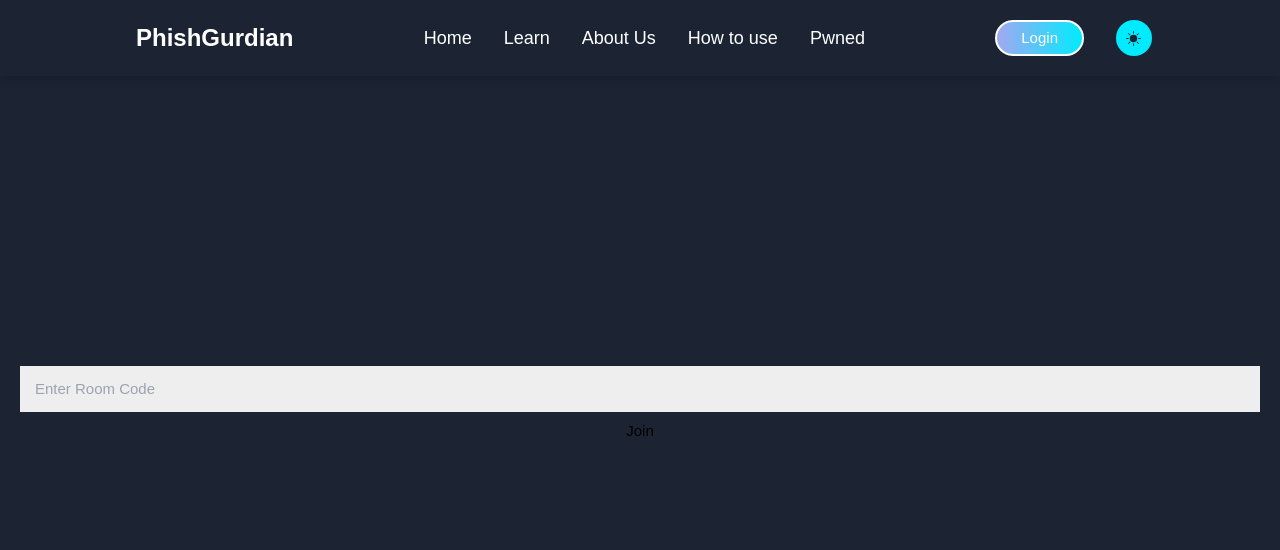
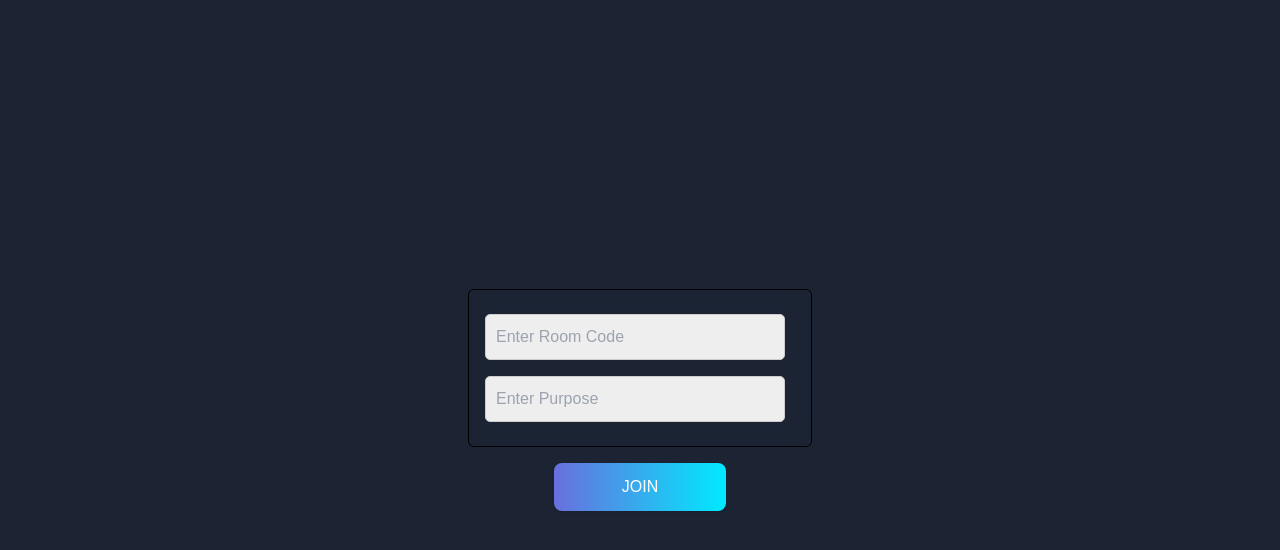
Before and after one commit to Dhruvnet/ChatCircle-Group-Discussion-Platform, a React (Create React App) app: page /dashboard in a window 1280 px wide. Shown: the top 550 px of the page. Built offline with nearby package versions, Linux system fonts and the light colour scheme.

Commit message:
Add files via upload

```diff
--- a/src/App.js
+++ b/src/App.js
@@ -1,11 +1,10 @@
-// App.js
 import React from 'react';
 import { BrowserRouter as Router, Route, Routes } from 'react-router-dom';
-import Navbar from './components/Navbar';
 import Subscription from './components/Subscription';
 import Login from './components/login';
 import { AuthProvider } from './components/AuthContext';
 import RoomPage from './components/room';
+import Notes from './components/notes/notes';
 
 export default function App() {
   return (
@@ -16,11 +15,11 @@ export default function App() {
             <Login />
           } />
           <Route path="/dashboard" element={
-            <>
-              <Navbar />
               <Subscription />
-            </>
-
+          }
+           />
+           <Route path="/notes" element={
+              <Notes />
           }
            />
           <Route path="/room/:roomId" element={<RoomPage />} />
--- a/src/components/Subscription.jsx
+++ b/src/components/Subscription.jsx
@@ -1,25 +1,58 @@
 import React, { useState, useCallback } from 'react';
-import { FaCheck } from 'react-icons/fa';
-import {useNavigate} from 'react-router-dom'
+import { useNavigate } from 'react-router-dom';
+import Button from "../layouts/Button";
 
 const Subscription = () => {
-  const [value, setValue] = useState();
+  const [value, setValue] = useState('');
+  const [purpose, setPurpose] = useState('');
+  const [error, setError] = useState('');
 
   const navigate = useNavigate();
 
   const handleJoinRoom = useCallback(() => {
+    if (value && purpose) {
       navigate(`/room/${value}`);
-  }, [navigate, value]);
+    } else {
+      setError('Both fields are required');
+    }
+  }, [navigate, value, purpose]);
 
   return (
     <div>
-      <section className="p-5 lg:flex lg:flex-col items-center justify-center lg:h-screen bg-black dark:bg-white">
-        <input value={value}
-        onChange={e => setValue(e.target.value)}
-        type="text"
-        placeholder="Enter Room Code"/>
-        <button onClick={handleJoinRoom}>Join</button>
-      </section>
+      <div className="h-full w-full bg-black dark:bg-[#f6f5f7] flex justify-center items-center flex-col">
+        <section className="p-5 lg:flex lg:flex-col items-center justify-center lg:h-screen bg-black dark:bg-white">
+          <div className="bg-blue-900 rounded-md bg-clip-padding backdrop-filter backdrop-blur-md bg-opacity-50 border border-gray-100 p-4 mb-4">
+            <div>
+              <input
+                value={value}
+                onChange={(e) => setValue(e.target.value)}
+                type="text"
+                placeholder="Enter Room Code"
+                className="w-1/4 p-2 border border-black rounded mb-2"
+                required
+              />
+            </div>
+            <div>
+              <input
+                value={purpose}
+                onChange={(e) => setPurpose(e.target.value)}
+                type="text"
+                placeholder="Enter Purpose"
+                className="w-3/4 p-2 border border-black rounded mb-2"
+                required
+              />
+            </div>
+            {error && <p className="text-red-500">{error}</p>}
+          </div>
+
+          <button className="linear-gradient btn text-white dark:text-black py-3 w-3/6 rounded-lg shadow uppercase cursor-pointer border-2 hover:border-2"
+            onClick={handleJoinRoom}
+          >
+            Join
+          </button>
+        </section>
+      </div>
+
     </div>
   );
 };
--- /dev/null
+++ b/src/components/notes/notes.css
@@ -0,0 +1,74 @@
+.App {
+  text-align: center;
+  padding: 20px;
+}
+
+h1 {
+  margin-bottom: 20px;
+}
+
+form {
+  margin-bottom: 20px;
+}
+
+input[type='text'] {
+  width: 300px;
+  padding: 10px;
+  margin-right: 10px;
+  border-radius: 5px;
+  border: 1px solid #ccc;
+  font-size: 16px;
+}
+
+button {
+  padding: 10px 20px;
+  background-color: #007bff;
+  color: #fff;
+  border: none;
+  border-radius: 5px;
+  cursor: pointer;
+  font-size: 16px;
+}
+
+button:hover {
+  background-color: #0056b3;
+}
+
+.note-list {
+  display: flex;
+  flex-wrap: wrap;
+  justify-content: center;
+}
+
+.note {
+  background-color: #fff;
+  padding: 20px;
+  margin: 10px;
+  border-radius: 10px;
+  box-shadow: 0 2px 4px rgba(0, 0, 0, 0.1);
+  width: 300px;
+  transition: transform 0.3s ease-in-out;
+}
+
+.note:hover {
+  transform: translateY(-5px);
+}
+
+.note-info {
+  display: flex;
+  justify-content: space-between;
+  align-items: center;
+  margin-top: 10px;
+}
+
+.note-info span {
+  font-size: 14px;
+}
+
+.delete-button {
+  background-color: #dc3545;
+}
+
+.delete-button:hover {
+  background-color: #c82333;
+}
--- /dev/null
+++ b/src/components/notes/notes.js
@@ -0,0 +1,78 @@
+// notes.js
+import React, { useState } from 'react';
+import './notes.css';
+
+function Notes() {
+  const [notes, setNotes] = useState([]);
+
+  const addNote = (text) => {
+    const newNote = {
+      id: Date.now(), // Unique ID based on current timestamp
+      text: text,
+      createdAt: new Date().toLocaleString(), // Date and time of note creation
+    };
+    setNotes([...notes, newNote]);
+  };
+
+  const deleteNote = (id) => {
+    setNotes(notes.filter((note) => note.id !== id));
+  };
+
+  return (
+    <div className="App">
+      <h1>Keep a Track Of What You Have Learned So Far</h1>
+      <br />
+      <h3>Space provided below is for taking multiple notes</h3>
+      <br />
+      <NoteForm addNote={addNote} />
+      <NoteList notes={notes} deleteNote={deleteNote} />
+    </div>
+  );
+}
+
+function NoteForm({ addNote }) {
+  const [text, setText] = useState('');
+
+  const handleSubmit = (e) => {
+    e.preventDefault();
+    if (!text.trim()) return;
+    addNote(text);
+    setText('');
+  };
+
+  return (
+    <form onSubmit={handleSubmit}>
+      <input
+        type="text"
+        placeholder="Enter your note"
+        value={text}
+        onChange={(e) => setText(e.target.value)}
+      />
+      <button type="submit">Add Note</button>
+    </form>
+  );
+}
+
+function NoteList({ notes, deleteNote }) {
+  return (
+    <div className="note-list">
+      {notes.map((note) => (
+        <Note key={note.id} note={note} deleteNote={deleteNote} />
+      ))}
+    </div>
+  );
+}
+
+function Note({ note, deleteNote }) {
+  return (
+    <div className="note">
+      <div>{note.text}</div>
+      <div className="note-info">
+        <span>{note.createdAt}</span>
+        <button onClick={() => deleteNote(note.id)}>Delete</button>
+      </div>
+    </div>
+  );
+}
+
+export default Notes;
--- a/src/index.css
+++ b/src/index.css
@@ -234,13 +234,13 @@ body {
     background-repeat: no-repeat;
     background-size: 20px;
   }
-  .custom-input-date-1::-webkit-calendar-picker-indicator {
+  /* .custom-input-date-1::-webkit-calendar-picker-indicator {
     background-image: url(./images/icon/icon-calendar.svg);
   }
   .custom-input-date-2::-webkit-calendar-picker-indicator {
     background-image: url(./images/icon/icon-arrow-down.svg);
   }
-
+   */
   [x-cloak] {
     display: none !important;
   }
```
